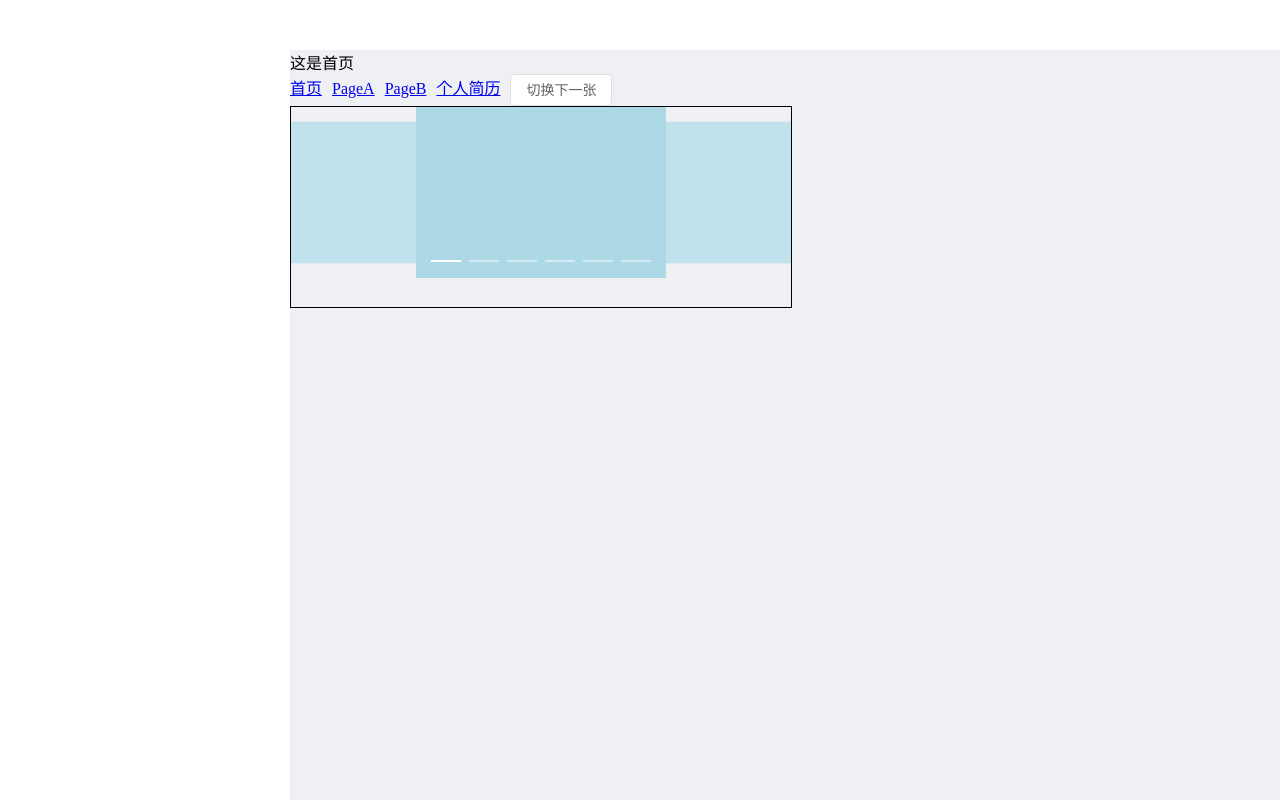
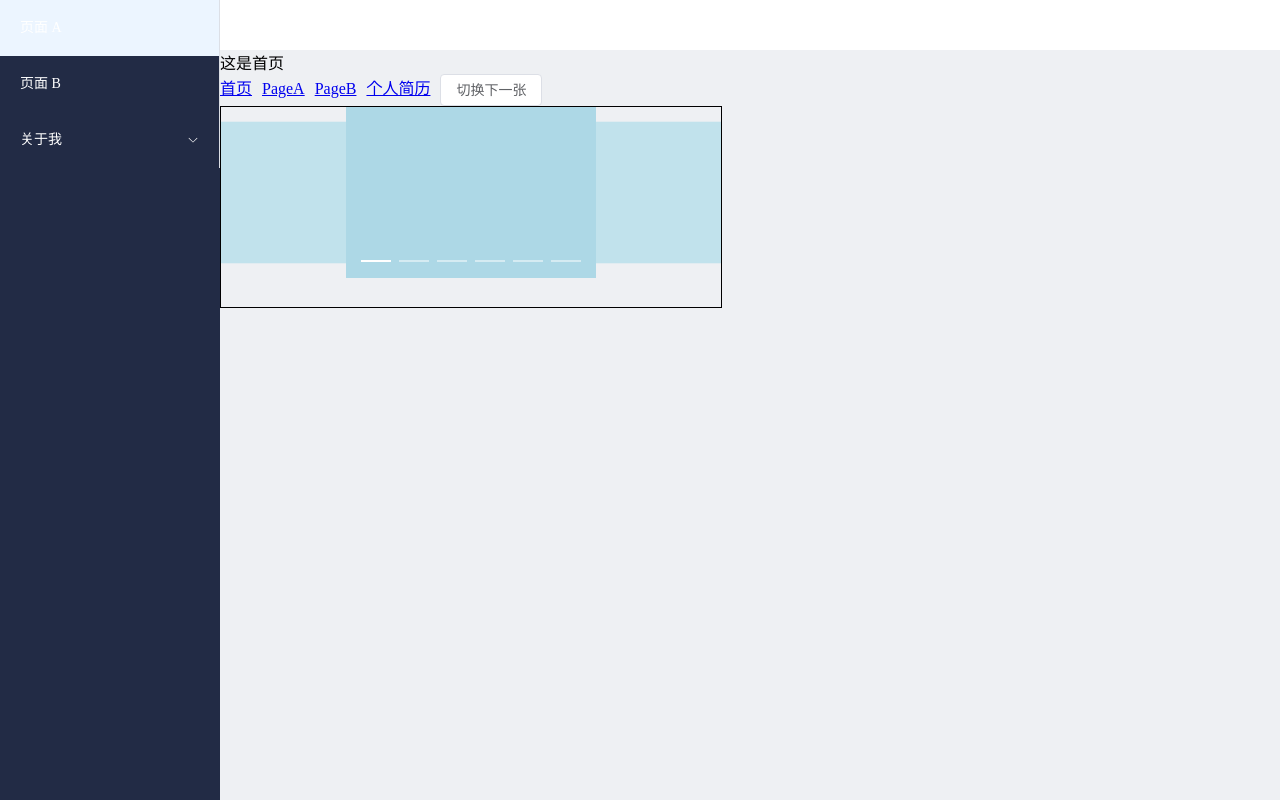
Before and after one commit to Wetoria/simplest-frontend-demo, a Vue app: page / in a window 1280 px wide. Built offline with nearby package versions, Linux system fonts and the light colour scheme.

Commit message:
完成管理系统的菜单

```diff
--- a/src/components/Layout/ManagementLayout.vue
+++ b/src/components/Layout/ManagementLayout.vue
@@ -1,19 +1,41 @@
 <template>
   <div class="container">
-    <div class="left"
-      style="
-        width: 290px;
-        height: 100%;
-        background: white;
-      "
-    ></div>
-    <div class="right"
-      style="
-        width: calc(100% - 290px);
-        height: 100%;
-        display: flex;
-        flex-direction: column;
-      "
+    <div
+      class="left"
+      :style="{
+        width: `${sideBarWidth}px`,
+        height: `100%`,
+        background: `#222b45`,
+      }"
+    >
+      <el-menu default-active="2" class="el-menu-vertical-demo">
+        <el-menu-item index="pageA">
+          <span>页面 A</span>
+        </el-menu-item>
+
+        <el-menu-item index="pageB">
+          <span>页面 B</span>
+        </el-menu-item>
+
+        <el-sub-menu>
+          <template #title>
+            <span>关于我</span>
+          </template>
+
+          <el-menu-item index="aboutMe">
+            <span>个人简历</span>
+          </el-menu-item>
+        </el-sub-menu>
+      </el-menu>
+    </div>
+    <div
+      class="right"
+      :style="{
+        width: `calc(100% - ${sideBarWidth}px)`,
+        height: `100%`,
+        display: `flex`,
+        flexDirection: `column`,
+      }"
     >
       <div
         style="
@@ -34,6 +56,16 @@
   </div>
 </template>
 
+<script>
+export default {
+  data() {
+    return {
+      sideBarWidth: 220,
+    }
+  },
+}
+</script>
+
 <style>
 .container {
   width: 100%;
@@ -42,4 +74,14 @@
   display: flex;
 }
 
+.container .el-menu {
+  background-color: unset;
+}
+
+.container .el-sub-menu__title,
+.container .el-menu-item-group__title,
+.container .el-menu-item {
+  color: white;
+}
+
 </style>
```
